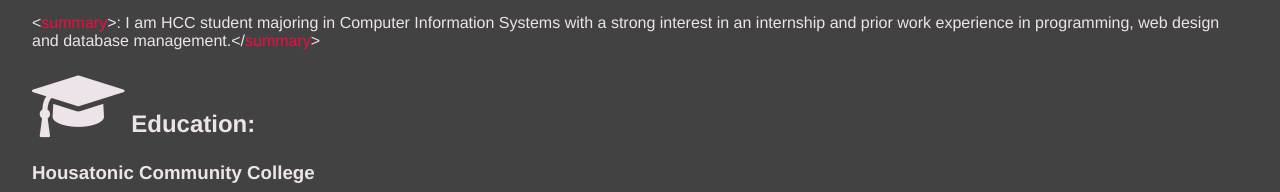
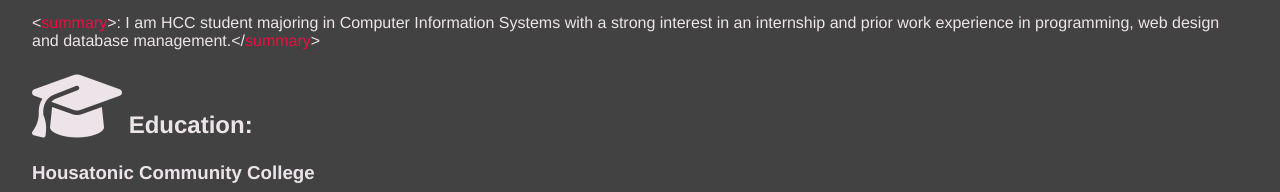
Before and after one commit to msaei/msaei.github.io, a plain HTML site: page index.html in a window 1280 px wide. Shown: the part 508-700 px from the top of the page. Drawn offline with Linux system fonts and the light colour scheme.

Commit message:
try to fix font awesome

```diff
--- a/index.html
+++ b/index.html
@@ -4,7 +4,7 @@
         <meta charset="UTF-8">
         <title> Mahdi Saeikhalili </title>
         <link rel="stylesheet" href="css/style.css">
-        <link rel="stylesheet" href="http://cdnjs.cloudflare.com/ajax/libs/font-awesome/4.6.3/css/font-awesome.min.css">
+	<script src="https://use.fontawesome.com/8cbd727842.js"></script>
         <script src="js/"></script>
     </head>
     <body>
```
